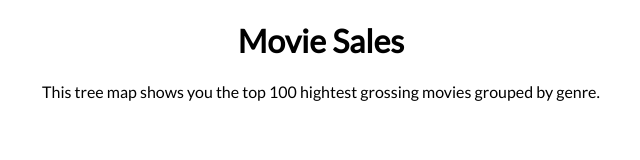
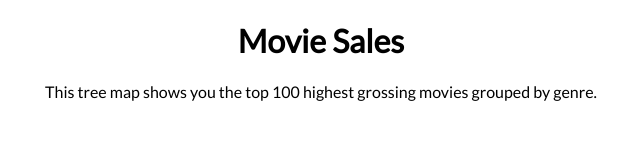
Before and after one commit to julieg18/fcc-tree-map, a plain HTML site: page index.html in a window 1280 px wide. Shown: the full height of the page, 319-959 px from the left. Drawn offline with nearby package versions, Linux system fonts and the light colour scheme; no server answers.

Commit message:
fixed typo

```diff
--- a/index.html
+++ b/index.html
@@ -7,7 +7,7 @@
 <body>
   <header>
     <h1 id="title">Movie Sales</h1>
-    <p id="description">This tree map shows you the top 100 hightest grossing movies grouped by genre.</p>
+    <p id="description">This tree map shows you the top 100 highest grossing movies grouped by genre.</p>
   </header>
   <main>
     <svg id="tree-map"></svg>
```
